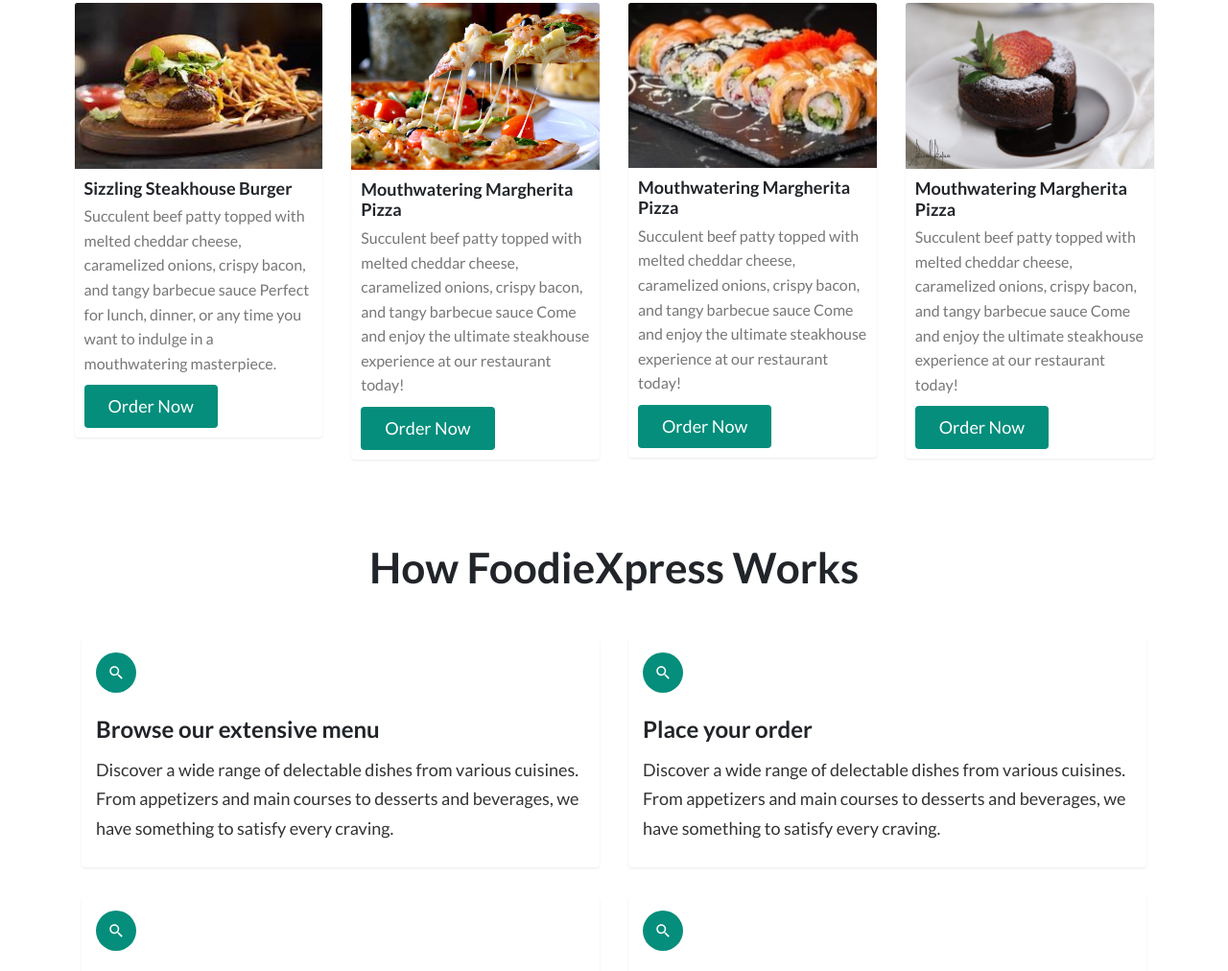
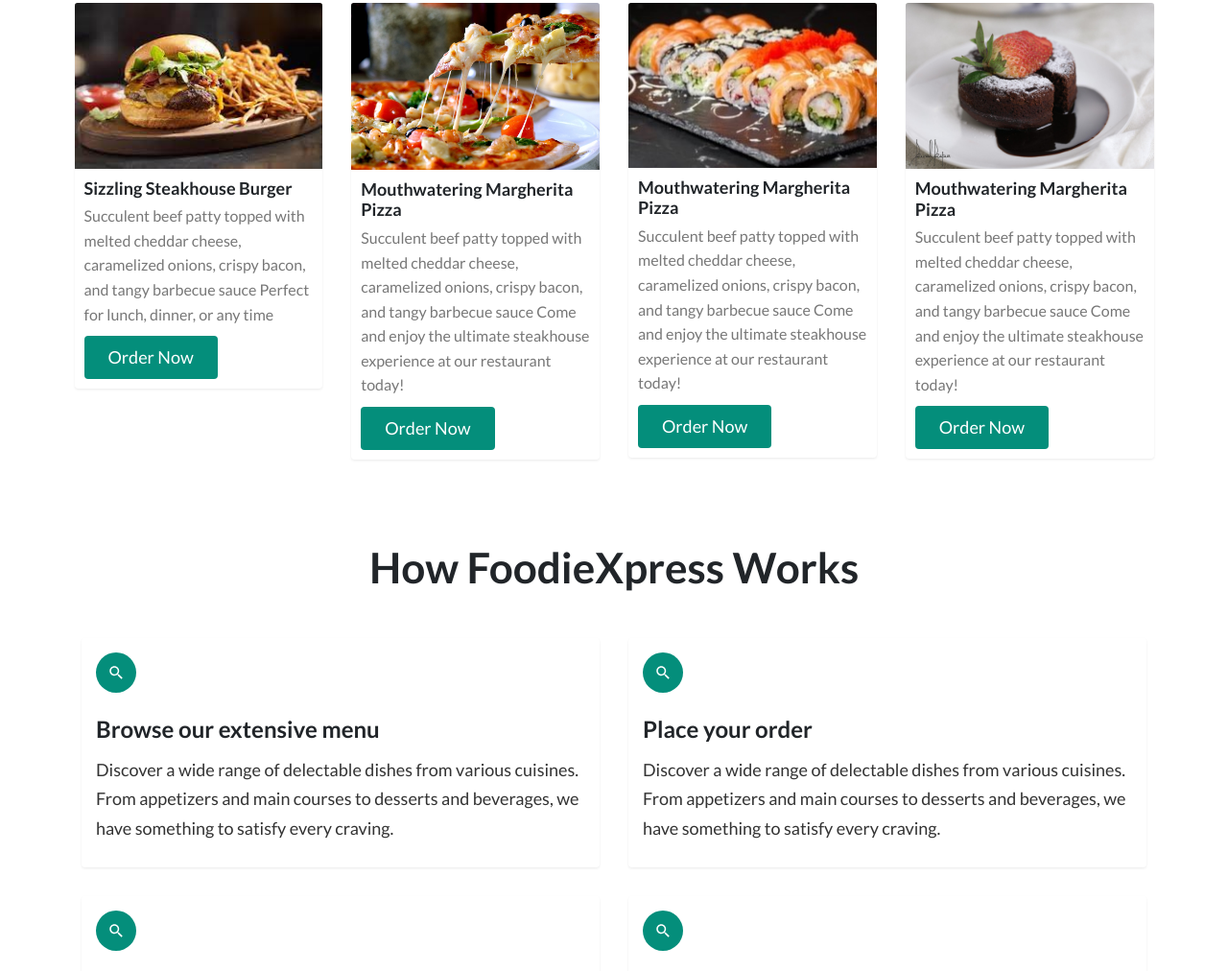
Before and after one commit to Hansana12/deliverysite, a plain HTML site: page index.html in a window 1280 px wide. Shown: the part 825-1837 px from the top of the page at 96% size. Drawn offline with nearby package versions, Linux system fonts and the light colour scheme.

Commit message:
Updated index.html

```diff
--- a/index.html
+++ b/index.html
@@ -94,7 +94,7 @@
                   <p class="card-text">
                     Succulent beef patty topped with melted cheddar cheese,
                     caramelized onions, crispy bacon, and tangy barbecue sauce Perfect for lunch, dinner,
-                    or any time you want to indulge in a mouthwatering masterpiece.
+                    or any time
                   </p>
                   <button class="btn">Order Now</button>
                 </div>
```
